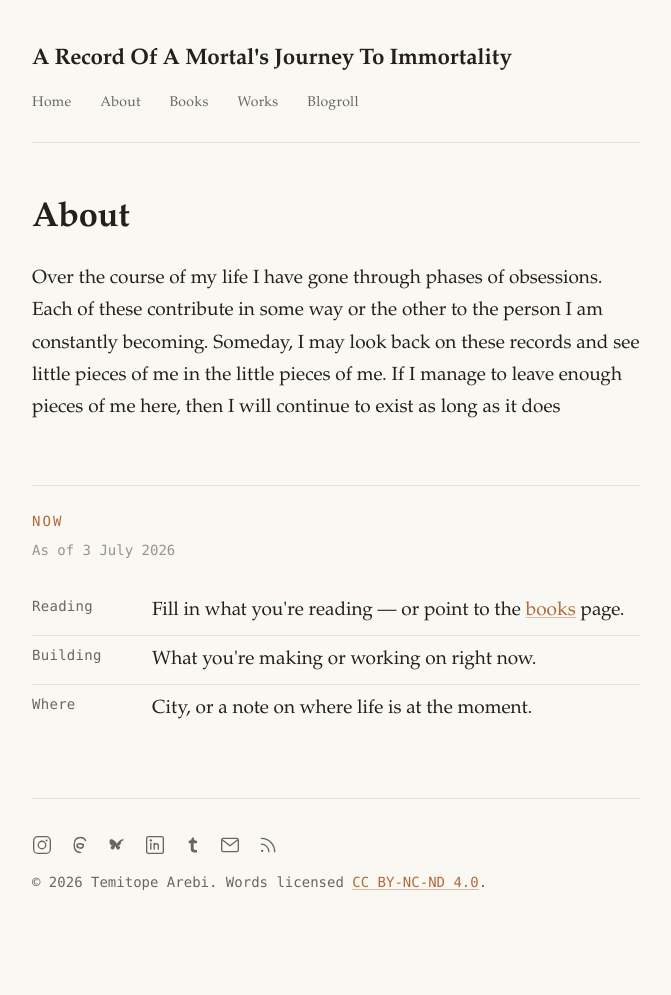
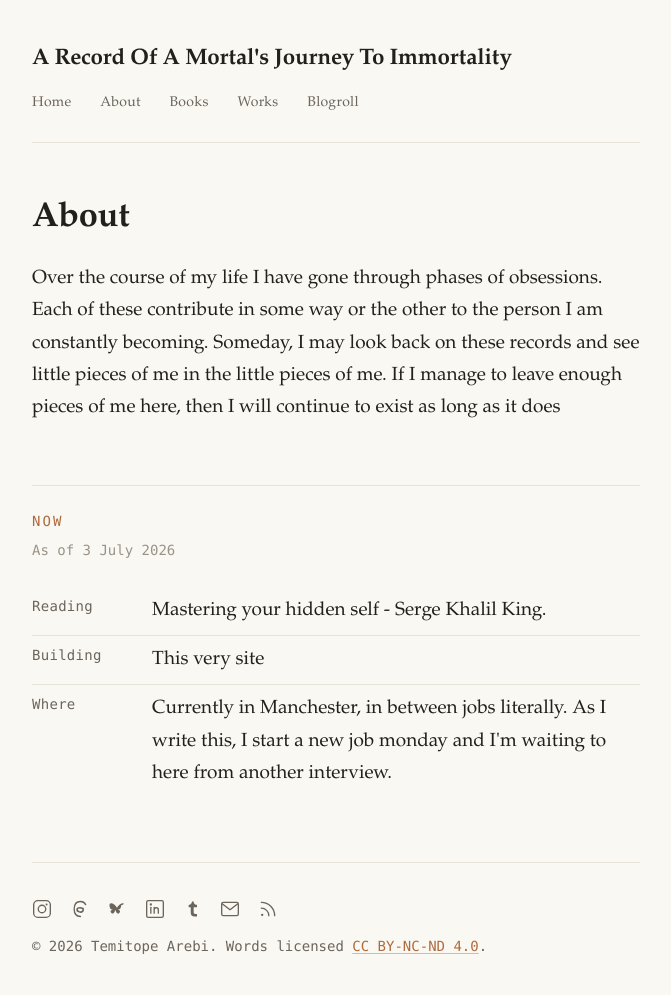
Before and after one commit to topearebi/aroamjti, a Jekyll site: the page built from about.md, in a window 1280 px wide. Shown: the whole page, without its empty margins (304-975 px from the left). Built offline with Jekyll 4.4.1, drawn with Linux system fonts in a browser that asks for light colours; before the commit the page ends 930 px from its top, so only the background shows below that.

Commit message:
Update reading, building, and location details

```diff
--- a/about.md
+++ b/about.md
@@ -28,15 +28,15 @@ If I manage to leave enough pieces of me here, then I will continue to exist as
   <dl class="now-list">
     <div>
       <dt>Reading</dt>
-      <dd>Fill in what you're reading — or point to the <a href="{{ '/books/' | relative_url }}">books</a> page.</dd>
+      <dd>Mastering your hidden self - Serge Khalil King.</dd>
     </div>
     <div>
       <dt>Building</dt>
-      <dd>What you're making or working on right now.</dd>
+      <dd>This very site</dd>
     </div>
     <div>
       <dt>Where</dt>
-      <dd>City, or a note on where life is at the moment.</dd>
+      <dd>Currently in Manchester, in between jobs literally. As I write this, I start a new job monday and I'm waiting to here from another interview.</dd>
     </div>
   </dl>
 </section>
```
